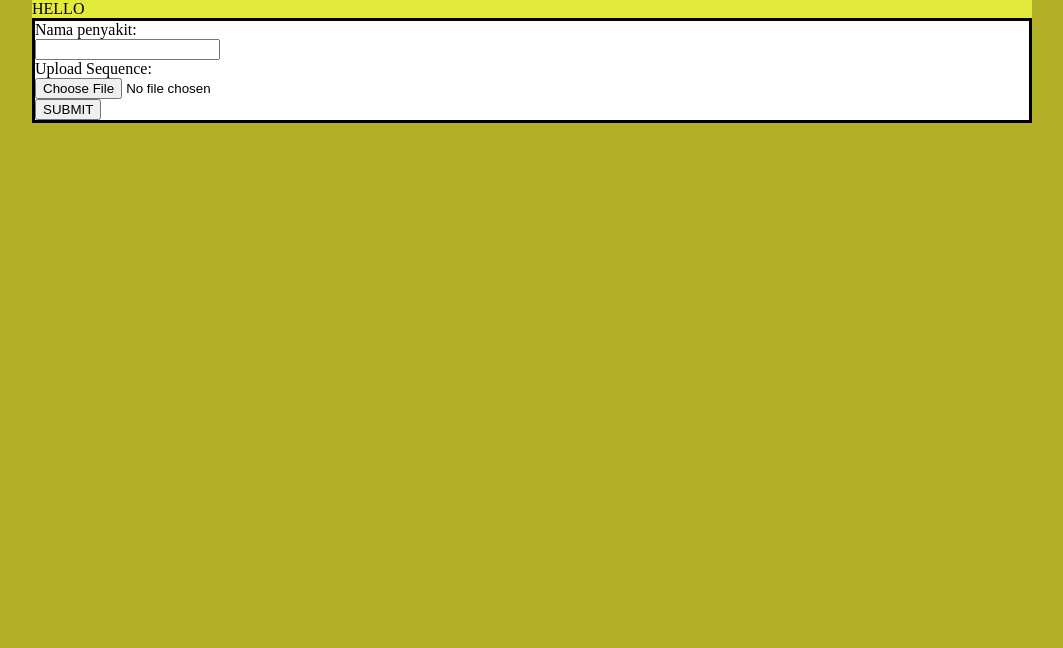
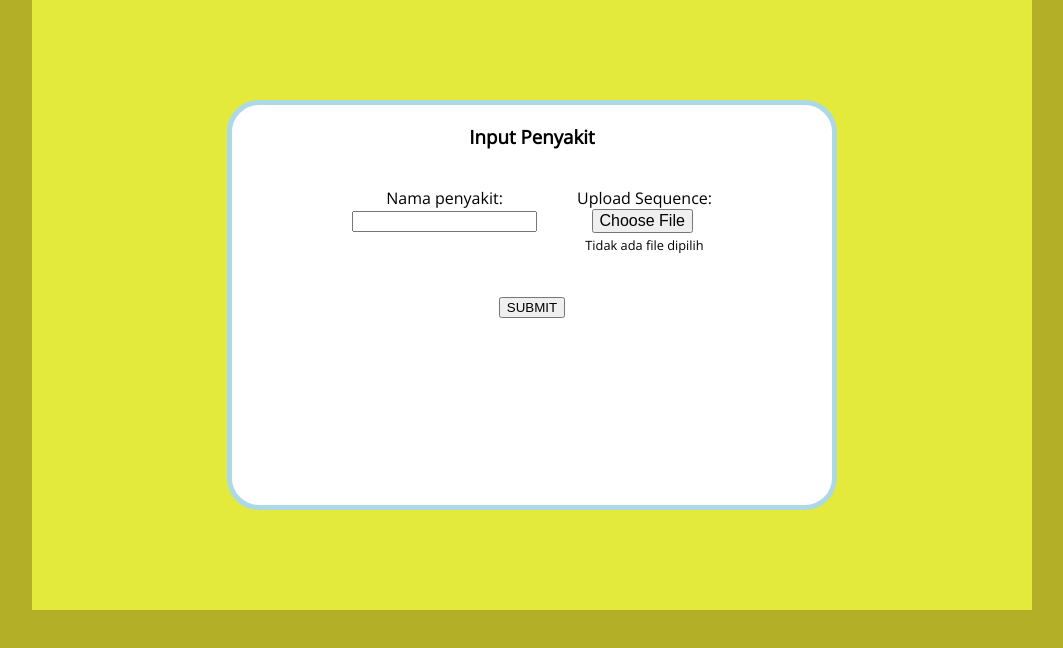
Before and after one commit to TubesForLyfe/Tubes3_13520064, a React (Create React App) app in the folder src/frontend/: page /add-disease in a window 1280 px wide. Shown: the top 648 px of the page, without its empty margins (108-1171 px from the left). Built offline with nearby package versions, Linux system fonts and the light colour scheme.

Commit message:
adddisease, font, add api

```diff
--- a/src/frontend/public/index.html
+++ b/src/frontend/public/index.html
@@ -24,6 +24,10 @@
       work correctly both with client-side routing and a non-root public URL.
       Learn how to configure a non-root public URL by running `npm run build`.
     -->
+
+    <link rel="preconnect" href="https://fonts.googleapis.com">
+    <link rel="preconnect" href="https://fonts.gstatic.com" crossorigin>
+    <link href="https://fonts.googleapis.com/css2?family=Open+Sans&display=swap" rel="stylesheet">
     <title>React App</title>
   </head>
   <body>
--- a/src/frontend/src/App.css
+++ b/src/frontend/src/App.css
@@ -10,6 +10,8 @@ body {
   width: 100%;
   max-width: 1000px;
   background-color: #e4ea3c;
+
+  font-family: 'Open Sans', sans-serif;
 }
 
 .flex-row {
--- /dev/null
+++ b/src/frontend/src/pages/AddDisease.css
@@ -0,0 +1,12 @@
+.colMargin {
+    margin-left: 20px;
+    margin-right: 20px;
+    margin-top: 20px;
+    margin-bottom: 20px;
+    display: inline-block;
+    text-align: center;
+    vertical-align: top;
+
+
+
+}
--- a/src/frontend/src/pages/AddDisease.js
+++ b/src/frontend/src/pages/AddDisease.js
@@ -1,10 +1,10 @@
 import React from 'react'
 import Container from './components/Container/Container'
+import "./AddDisease.css"
 
 const AddDisease = () => {
   return (
     <div>
-      HELLO
       <Container/>
     </div>
   )
--- a/src/frontend/src/pages/components/Container/Container.css
+++ b/src/frontend/src/pages/components/Container/Container.css
@@ -1,4 +1,14 @@
 .ContainerBody {
+    position: relative;
+    width: 60%;
+    height: 400px;
+    margin: auto;
+    margin-top: 10%;
+    margin-bottom: 10%;
     background-color: white;
-    border: solid black;
+    border: 5px solid lightblue;
+    border-radius: 32px;
+    text-align: center;
+    align-items: center;
+    justify-content: center;
 }
--- a/src/frontend/src/pages/components/Container/Container.js
+++ b/src/frontend/src/pages/components/Container/Container.js
@@ -9,9 +9,11 @@ const Container = () => {
 
     return (
 
-        <div class = "ContainerBody">
+        <div class = "ContainerBody ">
+            <h3>Input Penyakit</h3>
             <InputBoxPenyakit/>
             <UploadSequence/>
+            <br/>
             <SubmitButton/>
         </div>
 
--- a/src/frontend/src/pages/components/InputBoxPenyakit/InputBoxPenyakit.js
+++ b/src/frontend/src/pages/components/InputBoxPenyakit/InputBoxPenyakit.js
@@ -5,10 +5,10 @@ const InputBoxPenyakit = () => {
 
     return (
 
-        <div class = "Frame">
+        <div class = "InputBoxPenyakit colMargin">
             Nama penyakit:
             <form>
-                <input type="text"/>
+                <input id="fieldInputPenyakit" type="text"/>
             </form>
         </div>
 
--- a/src/frontend/src/pages/components/SubmitButton/SubmitButton.css
+++ b/src/frontend/src/pages/components/SubmitButton/SubmitButton.css
@@ -0,0 +1,3 @@
+/* .Frame {
+    display: block;
+} */
--- a/src/frontend/src/pages/components/SubmitButton/SubmitButton.js
+++ b/src/frontend/src/pages/components/SubmitButton/SubmitButton.js
@@ -1,12 +1,46 @@
 import React, { useState, useEffect } from "react"
 import "./SubmitButton.css"
+import Axios from 'axios'
+
+
 
 const SubmitButton = () => {
 
+    const submitDisease = (event) => {
+        var file = document.getElementById('filePenyakit').files[0]
+        var namapenyakit = document.getElementById('fieldInputPenyakit').value
+        if (file) {
+            var reader = new FileReader()
+            reader.readAsText(file, "UTF-8")
+            reader.onload = function (evt) {
+                var content = evt.target.result;
+                console.log(namapenyakit)
+                console.log(content)
+
+                // post
+                event.preventDefault()
+                Axios.post(`${process.env.REACT_APP_DNA_API}/submitDisease`, {
+                    namaPenyakit: namapenyakit,
+                    DNA: content,
+                  }).then((response) => {
+                    console.log("BERHASIL")
+                  })
+
+
+
+            }
+            reader.onerror = function (evt) {
+                // error
+                console.log("error")
+
+            }
+        }
+    }
+
     return (
 
-        <div class = "Frame">
-            <button>SUBMIT</button>
+        <div class = "SubmitButton colMargin">
+            <button id="submitButton" onClick={submitDisease}>SUBMIT</button>
         </div>
 
     )
--- a/src/frontend/src/pages/components/UploadSequence/UploadSequence.css
+++ b/src/frontend/src/pages/components/UploadSequence/UploadSequence.css
@@ -1,3 +1,17 @@
-input[type="file"] {
+#inputPenyakitForm > input[type='file'] {
+     font-size: 0px;
 
 }
+#inputPenyakitForm > ::file-selector-button {
+    font-size: 1rem;
+
+ }
+
+ ::placeholder {
+    color:red;
+    opacity: 1;
+    }
+
+ #fileChosen {
+     font-size: 0.8rem;
+ }
--- a/src/frontend/src/pages/components/UploadSequence/UploadSequence.js
+++ b/src/frontend/src/pages/components/UploadSequence/UploadSequence.js
@@ -1,14 +1,47 @@
 import React, { useState, useEffect } from "react"
 import "./UploadSequence.css"
 
+
+
+let fileValid = false
 const UploadSequence = () => {
+    const [labelName, setlabelName] = useState("Tidak ada file dipilih")// label below upload button
+
+
+    const getExtension = (fileName) => {
+        return fileName.split('.').pop();
+    }
+
+    const setHandler = (event) => {
+        var fileName = event.target.files[0].name
+        if (fileName != null) {
+            if (getExtension(fileName) === "txt") {
+                fileValid = true
+                setlabelName(fileName)
+            }
+            else {
+                fileValid = false
+                setlabelName("Ekstensi file tidak valid")
+            }
+        }
+        else {
+            fileValid = false
+            setlabelName("Tidak ada file dipilih")
+        }
+
+    }
+
 
     return (
 
-        <div class = "Frame">
+        <div class = "UploadSequence colMargin">
             Upload Sequence:
-            <form>
-                <input type="file" accept=".txt"/>
+            <form id="inputPenyakitForm">
+                <input id="filePenyakit" onChange={ setHandler } type="file" accept=".txt"/>
+                <br/>
+                <label id="fileChosen">
+                { labelName }
+                </label>
             </form>
         </div>
 
@@ -19,3 +52,4 @@ const UploadSequence = () => {
 
 }
 export default UploadSequence
+export const isFileValid = fileValid
```
Also changed, not shown: 1 other file (tests, documents, lock files or other folders).
